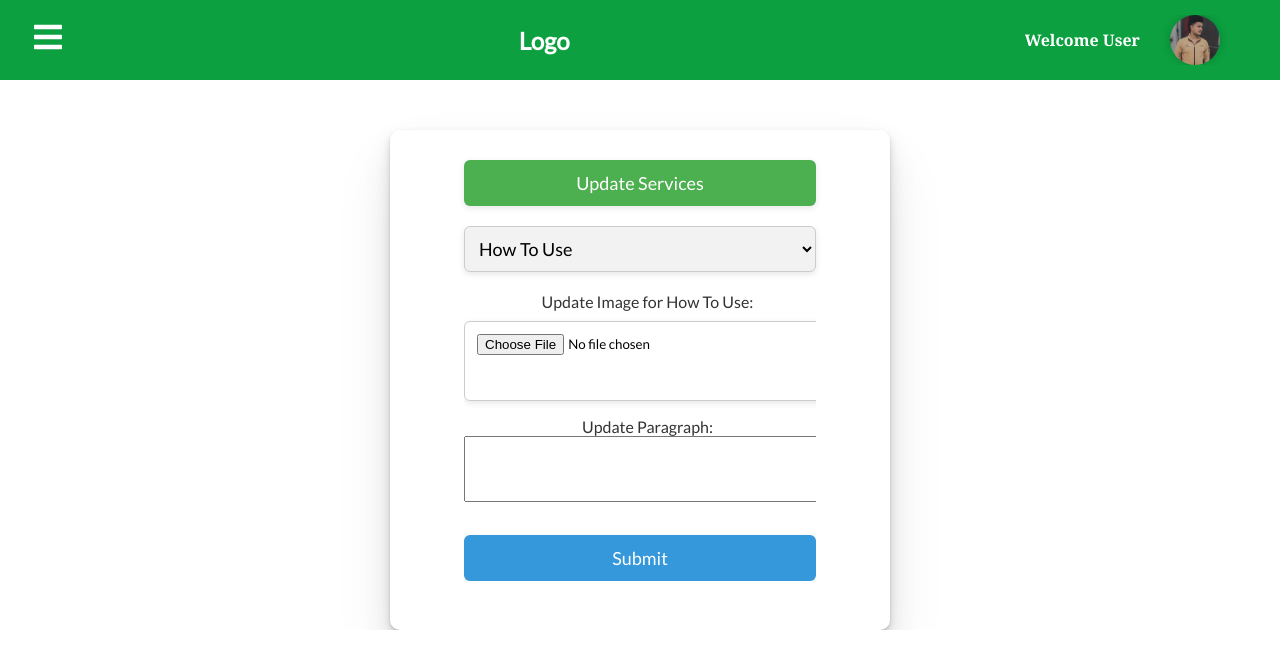
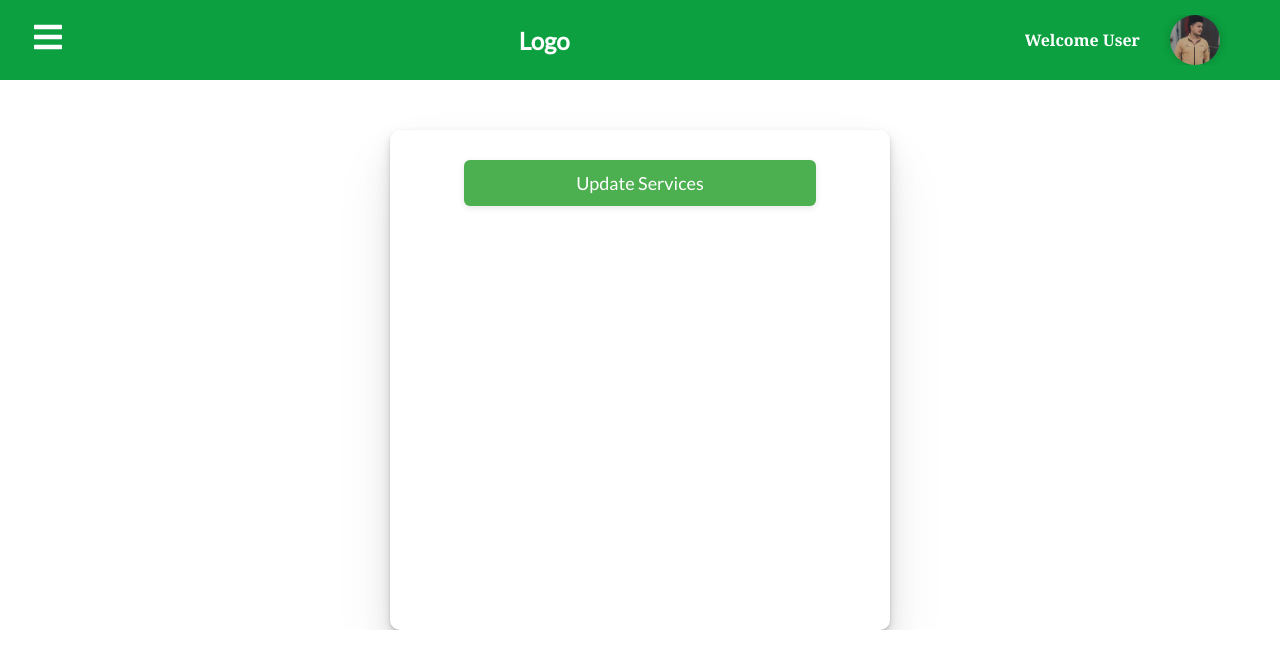
Before and after one commit to babu8683/WFH, a React (Create React App) app: page /howtouse in a window 1280 px wide. Shown: the top 668 px of the page. Built offline with nearby package versions, Linux system fonts and the light colour scheme; the HTML template or start-up script is replaced by a standard one.

Commit message:
Learn About Page is Ready

```diff
--- a/src/App.js
+++ b/src/App.js
@@ -4,7 +4,7 @@ import Navbar from "./components/Navbar";
 import { BrowserRouter as Router, Routes, Route } from "react-router-dom";
 import Services from "./pages/Services";
 import UpdateImageVideo from "./pages/UpdateImageVideo";
-import HowToUse from "./pages/HowToUse";
+import LearnAbout from "./pages/LearnAbout";
 import Certificate from "./pages/Certificate";
 import WasteCategory from "./pages/WasteCategory";
 import RegisteredUser from "./pages/RegisteredUser";
@@ -18,7 +18,7 @@ function App() {
         <Routes>
           <Route path="/" element={<Services />} />
           <Route path="/updateimagevideo" element={<UpdateImageVideo />} />
-          <Route path="/howtouse" element={<HowToUse />} />
+          <Route path="/howtouse" element={<LearnAbout />} />
           <Route path="/certificate" element={<Certificate />} />
           <Route path="/wastecategory" element={<WasteCategory />} />
           <Route path="/user" element={<RegisteredUser />} />
--- a/src/pages/HowToUse.js
+++ /dev/null
@@ -1,128 +0,0 @@
-import React, { useState } from "react";
-import "./Services.css";
-
-function UpdateServices() {
-  const [showForm, setShowForm] = useState(true);
-  const [selectedOption, setSelectedOption] = useState("howToUse");
-  const [selectedFile, setSelectedFile] = useState(null);
-  const [selectedUserType, setSelectedUserType] = useState("");
-  const [selectedImage, setSelectedImage] = useState(null);
-
-  const handleOptionChange = (event) => {
-    setSelectedOption(event.target.value);
-  };
-
-  const handleFileChange = (event) => {
-    setSelectedFile(event.target.files[0]);
-  };
-
-  const handleUserTypeChange = (event) => {
-    setSelectedUserType(event.target.value);
-  };
-
-  const handleImageChange = (event) => {
-    setSelectedImage(event.target.files[0]);
-  };
-
-  const handleSubmit = (event) => {
-    event.preventDefault();
-
-    if (selectedOption === "link") {
-    } else if (selectedOption === "pdf") {
-    } else if (selectedOption === "image" || selectedOption === "video") {
-      if (selectedFile) {
-        console.log("Selected file:", selectedFile);
-      }
-    } else if (selectedOption === "howToUse") {
-      if (selectedImage) {
-        console.log("Selected image for how to use:", selectedImage);
-      }
-    } else if (selectedOption === "userType") {
-      if (selectedImage) {
-        console.log("Selected image for user type:", selectedImage);
-      }
-      if (selectedUserType) {
-        console.log("Selected user type:", selectedUserType);
-      }
-    }
-  };
-
-  return (
-    <div className="container">
-      <button className="button" onClick={() => setShowForm(true)}>
-        Update Services
-      </button>
-      {showForm && (
-        <div className="form">
-          <select
-            className="select"
-            value={selectedOption}
-            onChange={handleOptionChange}
-          >
-            <option value="howToUse">How To Use</option>
-            <option value="userType">User Type</option>
-          </select>
-          <form onSubmit={handleSubmit} className="input-group">
-            {selectedOption === "pdf" && (
-              <div>
-                <label>Upload PDF:</label>
-                <input type="file" name="pdf" />
-              </div>
-            )}
-            {selectedOption === "image" ||
-              (selectedOption === "video" && (
-                <div>
-                  <label>
-                    Upload {selectedOption === "image" ? "Image" : "Video"}:
-                  </label>
-                  <input
-                    type="file"
-                    accept={`${
-                      selectedOption === "image" ? "image/*" : "video/*"
-                    }`}
-                    onChange={handleFileChange}
-                  />
-                </div>
-              ))}
-            {selectedOption === "howToUse" && (
-              <div>
-                <label>Update Image for How To Use:</label>
-                <input
-                  type="file"
-                  accept="image/*"
-                  onChange={handleImageChange}
-                />
-                <label>Update Paragraph:</label>
-                <textarea rows="4" cols="50" />
-              </div>
-            )}
-            {selectedOption === "userType" && (
-              <div>
-                <label>Update Image for User Type:</label>
-                <input
-                  type="file"
-                  accept="image/*"
-                  onChange={handleImageChange}
-                />
-                <label>Select User Type:</label>
-                <select
-                  value={selectedUserType}
-                  onChange={handleUserTypeChange}
-                >
-                  <option value="">Select User Type</option>
-                  <option value="housewife">Housewife</option>
-                  <option value="student">Student</option>
-                </select>
-              </div>
-            )}
-            <button type="submit" className="submit-button">
-              Submit
-            </button>
-          </form>
-        </div>
-      )}
-    </div>
-  );
-}
-
-export default UpdateServices;
--- /dev/null
+++ b/src/pages/LearnAbout.js
@@ -0,0 +1,73 @@
+import React, { useState } from 'react';
+import './Services.css';
+
+function LearnAbout() {
+  const [showForm, setShowForm] = useState(false);
+  const [selectedOption, setSelectedOption] = useState('');
+  const [selectedFile, setSelectedFile] = useState(null);
+  const [selectedUserType, setSelectedUserType] = useState('');
+  const [selectedImage, setSelectedImage] = useState(null);
+
+  const handleOptionChange = (event) => {
+    setSelectedOption(event.target.value);
+  };
+
+  const handleFileChange = (event) => {
+    setSelectedFile(event.target.files[0]);
+  };
+
+  const handleUserTypeChange = (event) => {
+    setSelectedUserType(event.target.value);
+  };
+
+  const handleImageChange = (event) => {
+    setSelectedImage(event.target.files[0]);
+  };
+
+  const handleSubmit = (event) => {
+    event.preventDefault();
+
+  };
+
+  return (
+    <div className="container">
+      <button className="button" onClick={() => setShowForm(!showForm)}>Update Services</button>
+      {showForm && (
+        <div className="form">
+          <select className="select" value={selectedOption} onChange={handleOptionChange}>
+            <option value="">Select an Option</option>
+            <option value="howToUse">How To Use</option>
+            <option value="userType">User Type</option>
+          </select>
+          {selectedOption && (
+            <form onSubmit={handleSubmit} className="input-group">
+              {selectedOption === 'howToUse' && (
+                <div>
+                  <label>Update Image for How To Use:</label>
+                  <input type="file" accept="image/*" onChange={handleImageChange} />
+                  <label>Update Paragraph:</label>
+                  <textarea rows="4" cols="50" />
+                </div>
+              )}
+              {selectedOption === 'userType' && (
+                <div>
+                  <label>Update Image for User Type:</label>
+                  <input type="file" accept="image/*" onChange={handleImageChange} />
+                  <label>Select User Type:</label>
+                  <select value={selectedUserType} onChange={handleUserTypeChange}>
+                    <option value="">Select User Type</option>
+                    <option value="housewife">Housewife</option>
+                    <option value="student">Student</option>
+                  </select>
+                </div>
+              )}
+              <button type="submit" className="submit-button">Submit</button>
+            </form>
+          )}
+        </div>
+      )}
+    </div>
+  );
+}
+
+export default LearnAbout;
```
